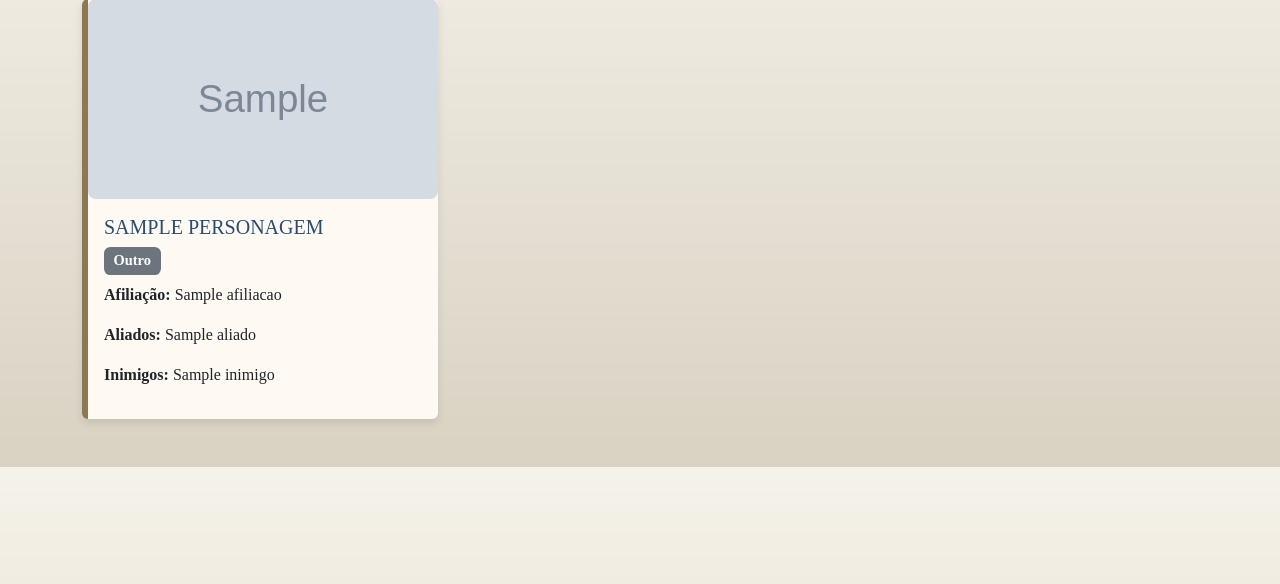
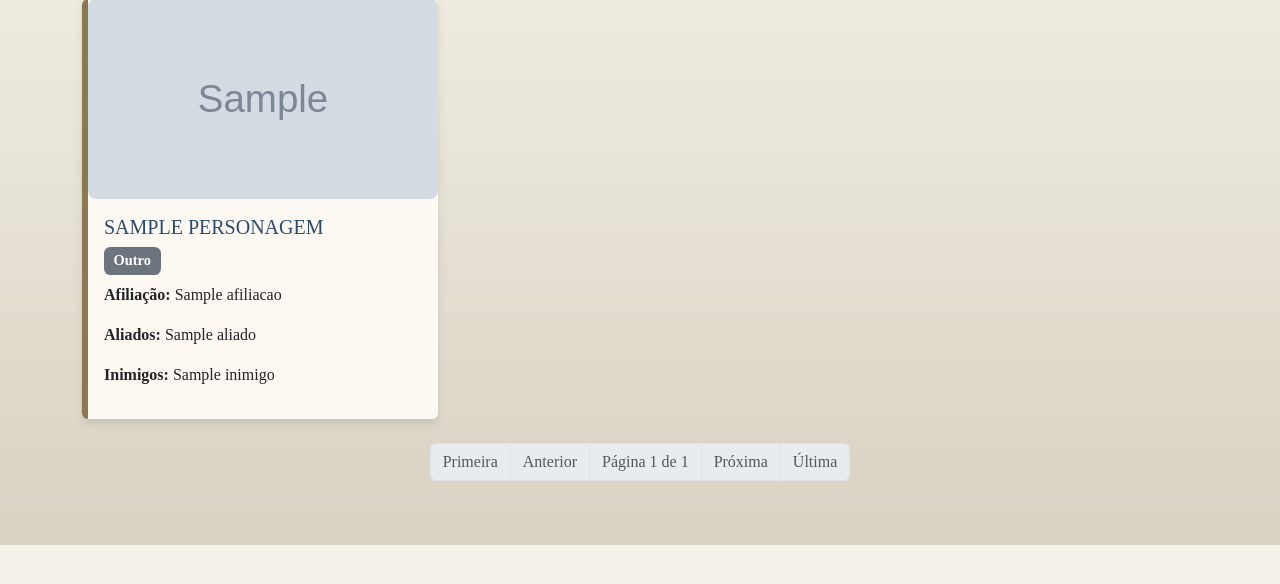
Before and after one commit to tharbuini/projeto-backend-avatar, a Django app: template projeto_python_api_avatar/api_avatar/templates/index.html in a window 1280 px wide. Shown: the part 155-739 px from the top of the page. Run offline with Django 5.2, Linux system fonts and the light colour scheme; the template is opened without the code that fills it: most values are stand-ins (such as "Sample title", 1, 10 or a date in 2020); grey boxes marked "Sample" are stand-in pictures.

Commit message:
feat(api_avatar): adicionando paginação no views.py e botões de controle no index.html.

```diff
--- a/projeto_python_api_avatar/api_avatar/templates/index.html
+++ b/projeto_python_api_avatar/api_avatar/templates/index.html
@@ -68,7 +68,7 @@
         <h1>Personagens de Avatar</h1>
 
         <div class="row row-cols-1 row-cols-md-2 row-cols-lg-3 g-4 mt-4">
-            {% for personagem in personagens %}
+            {% for personagem in pagina_obj  %}
                 <div class="col">
                     <div class="card h-100">
                         {% if personagem.photoUrl %}
@@ -98,6 +98,49 @@
                 </div>
             {% endfor %}
         </div>
+        <div class="d-flex justify-content-center mt-4">
+            <nav>
+                <ul class="pagination">
+                    {% if pagina_obj.has_previous %}
+                        <li class="page-item">
+                            <a class="page-link" href="?page=1">Primeira</a>
+                        </li>
+                        <li class="page-item">
+                            <a class="page-link" href="?page={{ pagina_obj.previous_page_number }}">Anterior</a>
+                        </li>
+                    {% else %}
+                        <li class="page-item disabled">
+                            <span class="page-link">Primeira</span>
+                        </li>
+                        <li class="page-item disabled">
+                            <span class="page-link">Anterior</span>
+                        </li>
+                    {% endif %}
+
+                    <li class="page-item disabled">
+                        <span class="page-link">
+                            Página {{ pagina_obj.number }} de {{ pagina_obj.paginator.num_pages }}
+                        </span>
+                    </li>
+
+                    {% if pagina_obj.has_next %}
+                        <li class="page-item">
+                            <a class="page-link" href="?page={{ pagina_obj.next_page_number }}">Próxima</a>
+                        </li>
+                        <li class="page-item">
+                            <a class="page-link" href="?page={{ pagina_obj.paginator.num_pages }}">Última</a>
+                        </li>
+                    {% else %}
+                        <li class="page-item disabled">
+                            <span class="page-link">Próxima</span>
+                        </li>
+                        <li class="page-item disabled">
+                            <span class="page-link">Última</span>
+                        </li>
+                    {% endif %}
+                </ul>
+            </nav>
+        </div>
     </div>
 
     <!-- Bootstrap JS -->
```
Also changed, not shown: projeto_python_api_avatar/api_avatar/views.py (+5 -2 lines).
